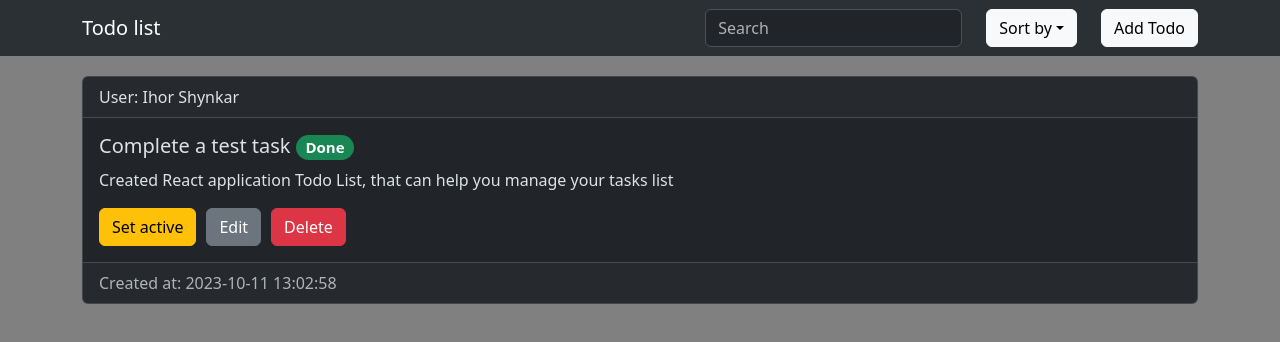
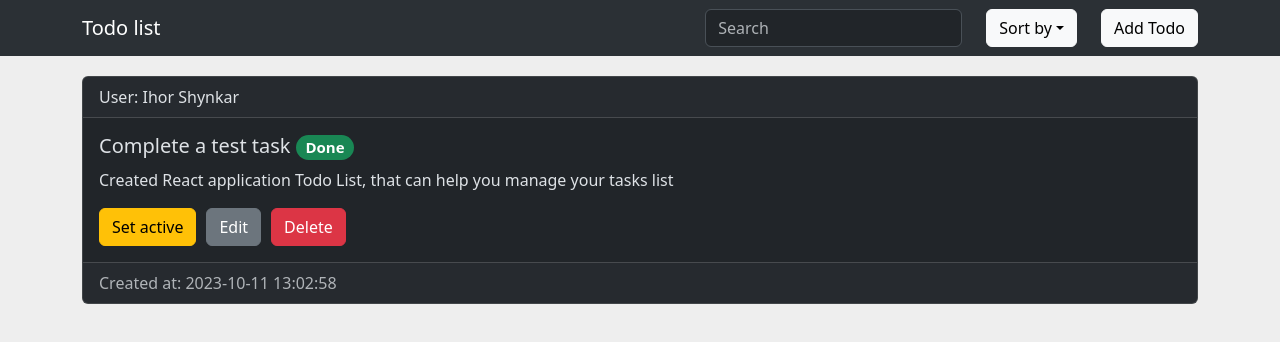
Before and after one commit to aedricson/todo-list, a React (Create React App) app: page / in a window 1280 px wide. Shown: the top 342 px of the page. Built offline with nearby package versions, Linux system fonts and the light colour scheme.

Commit message:
changed background color

```diff
--- a/src/components/TodoListApp/TodoListApp.css
+++ b/src/components/TodoListApp/TodoListApp.css
@@ -1,4 +1,4 @@
 .todoListApp {
   min-height: 100vh;
-  background-color: gray;
+  background-color: #eee;
 }
```
